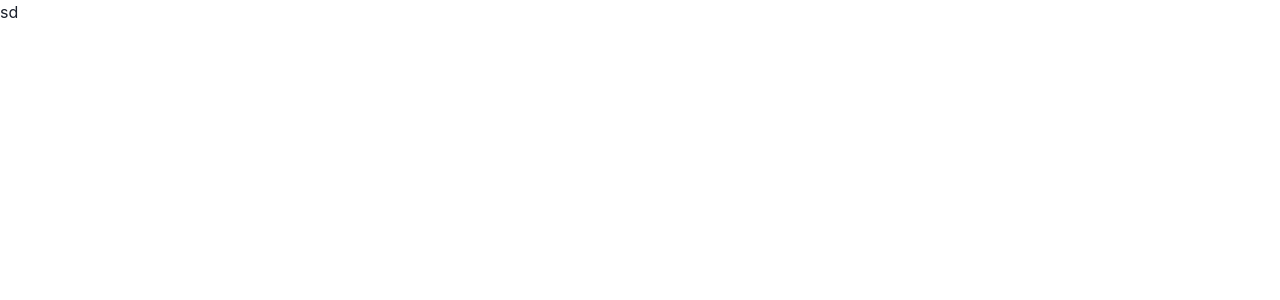
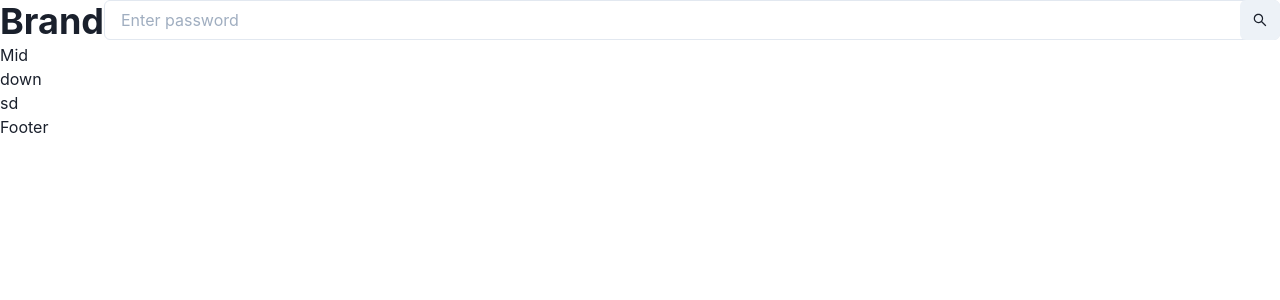
Before and after one commit to chineduogada/deal-vend, a Next.js app: page / in a window 1280 px wide. Shown: the top 300 px of the page. Built offline with nearby package versions, Linux system fonts and the light colour scheme.

Commit message:
feature(SearchBar):implement component
[Continue #1]

```diff
--- /dev/null
+++ b/components/Brand.js
@@ -0,0 +1,7 @@
+import { Heading } from "@chakra-ui/react";
+
+const Brand = () => {
+  return <Heading>Brand</Heading>;
+};
+
+export default Brand;
--- /dev/null
+++ b/components/Footer.js
@@ -0,0 +1,5 @@
+const Footer = () => {
+  return <div>Footer</div>;
+};
+
+export default Footer;
--- /dev/null
+++ b/components/Header.js
@@ -0,0 +1,20 @@
+import { Box, Flex } from "@chakra-ui/react";
+import Brand from "./Brand";
+import SearchBar from "./SearchBar";
+
+const Header = () => {
+  return (
+    <Box>
+      <Flex>
+        <Brand />
+        <SearchBar />
+      </Flex>
+
+      <Box>Mid</Box>
+
+      <Box>down</Box>
+    </Box>
+  );
+};
+
+export default Header;
--- /dev/null
+++ b/components/Layout.js
@@ -0,0 +1,17 @@
+import { Box } from "@chakra-ui/react";
+import Header from "./Header";
+import Footer from "./Footer";
+
+const Layout = ({ children }) => {
+  return (
+    <Box>
+      <Header />
+
+      <Box as="main">{children}</Box>
+
+      <Footer />
+    </Box>
+  );
+};
+
+export default Layout;
--- /dev/null
+++ b/components/SearchBar.js
@@ -0,0 +1,36 @@
+import { useState } from "react";
+import {
+  InputGroup,
+  Input,
+  InputRightElement,
+  IconButton,
+} from "@chakra-ui/react";
+import { AiOutlineSearch } from "react-icons/ai";
+
+const SearchBar = ({
+  value = "",
+  onSearch = () => console.log("Searching..."),
+}) => {
+  const [query, setQuery] = useState(value);
+
+  const handleChange = ({ target }) => setQuery(target.value);
+
+  return (
+    <InputGroup size="md">
+      <Input
+        value={query}
+        onChange={handleChange}
+        pr="3.5rem"
+        placeholder="Enter password"
+      />
+
+      <InputRightElement>
+        <IconButton onClick={onSearch}>
+          <AiOutlineSearch />
+        </IconButton>
+      </InputRightElement>
+    </InputGroup>
+  );
+};
+
+export default SearchBar;
--- a/pages/index.js
+++ b/pages/index.js
@@ -1,5 +1,6 @@
 import Head from "next/head";
 import { Box } from "@chakra-ui/react";
+import Layout from "../components/Layout";
 
 export default function Home() {
   return (
@@ -9,13 +10,11 @@ export default function Home() {
         <link rel="icon" href="/favicon.ico" />
       </Head>
 
-      <main>
+      <Layout>
         <Box as="a" href="/sd">
           sd
         </Box>
-      </main>
-
-      <footer></footer>
+      </Layout>
     </>
   );
 }
```
